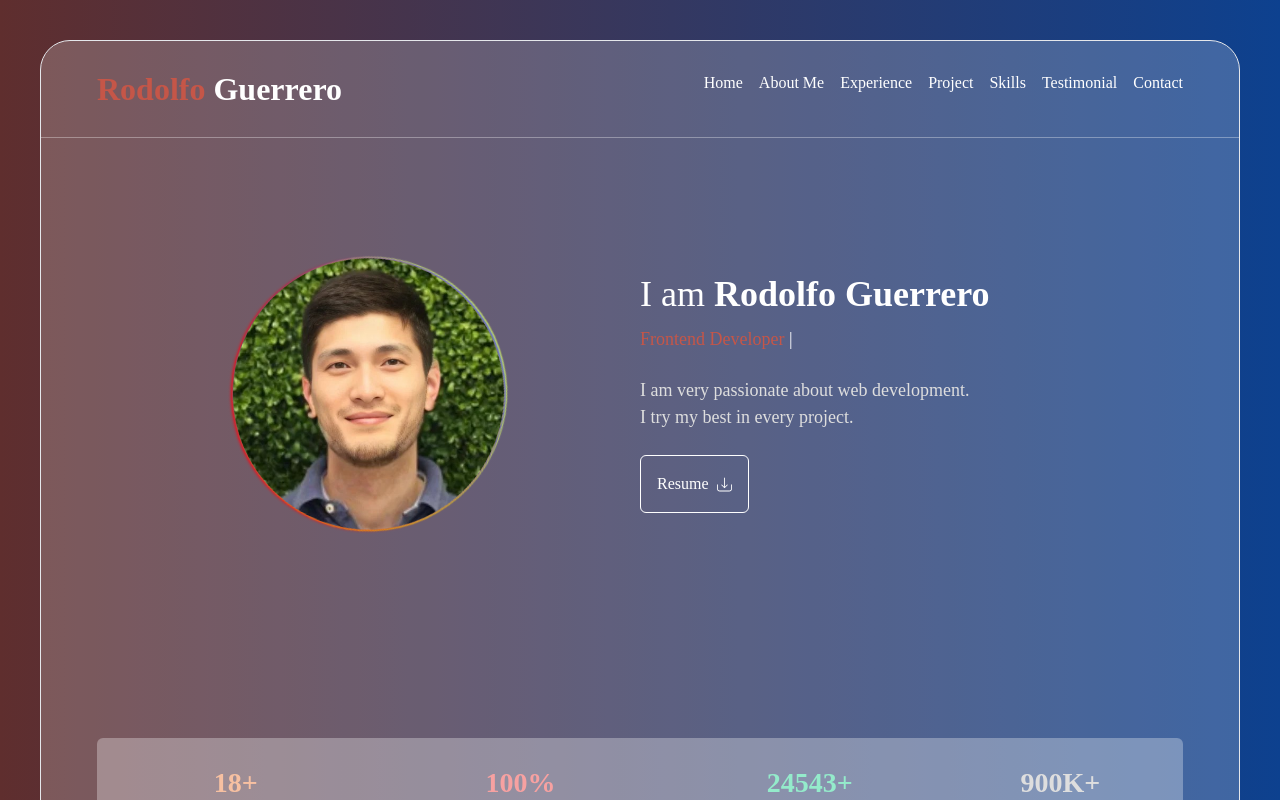
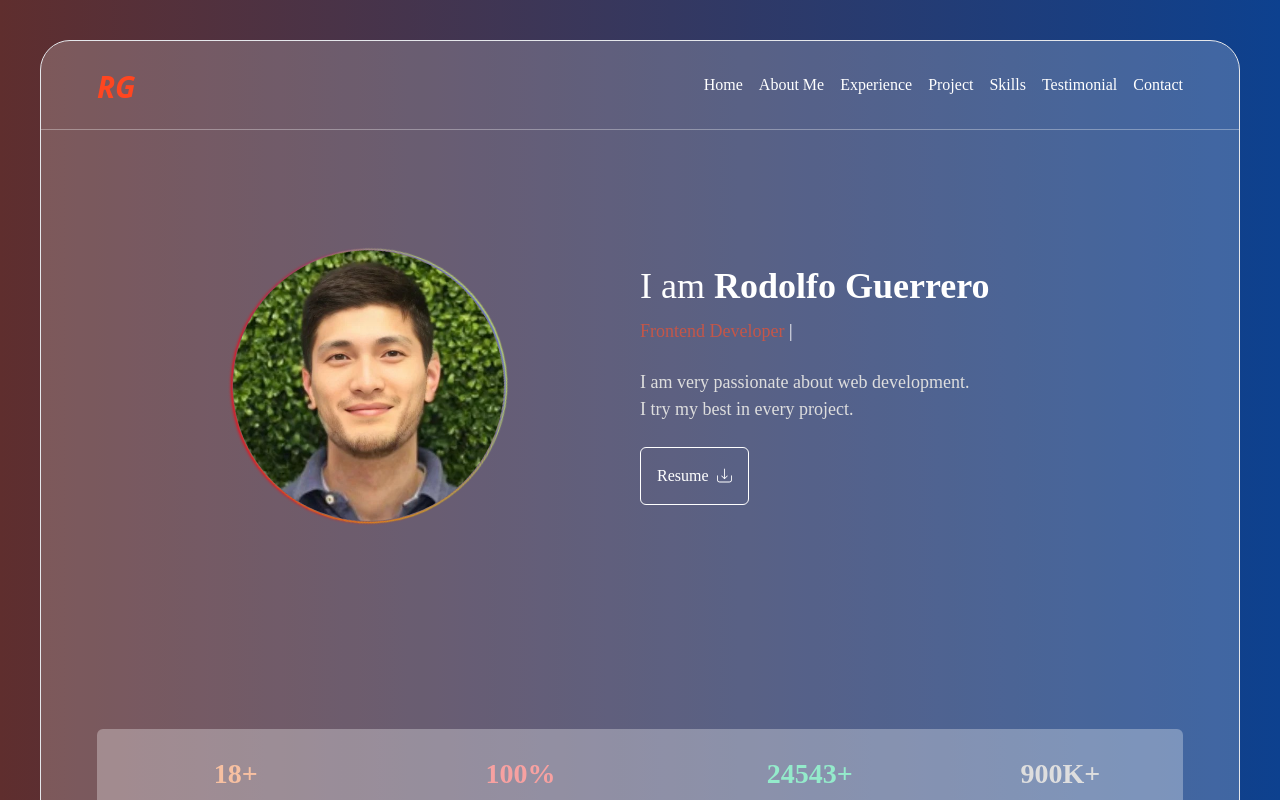
Before and after one commit to scar813710/Portfolio, a React (Create React App) app: page / in a window 1280 px wide. Shown: the top 800 px of the page. Built offline with nearby package versions, Linux system fonts and the light colour scheme.

Commit message:
update contact section

```diff
--- a/src/App.js
+++ b/src/App.js
@@ -16,7 +16,7 @@ function App() {
 
   useEffect(() => {
     const handleScroll = () => {
-      const isScrolled = window.scrollY > 0;
+      const isScrolled = window.scrollY > 40;
       setIsScrolled(isScrolled);
     };
 
@@ -28,7 +28,7 @@ function App() {
   }, []);
 
   return (
-    <div className="max-w-[1440px] mx-auto">
+    <div className="max-w-[1440px] mx-auto overflow-hidden">
       <div className="App my-10 border rounded-[30px] bg-white bg-opacity-20 sm:mx-10 lg:mb-0 mx-4">
         <Header />
         <div className={`md:px-14 px-7 ${isScrolled && ""}`}>
--- a/src/components/Header.jsx
+++ b/src/components/Header.jsx
@@ -72,13 +72,14 @@ const Header = () => {
       <nav
         className={`flex justify-between items-center py-6 lg:px-14 px-7 text-white border-b border-[#ffffff54] transition duration-500 ${
           isScrolled
-            ? "fixed top-0 left-0 right-0 bg-white bg-opacity-30  shadow-md 2xl:mx-auto sm:mx-10 mx-4 max-w-[1358px] z-50"
+            ? "fixed top-0 left-0 right-0 bg-black bg-opacity-70  shadow-md 2xl:mx-auto sm:mx-10 mx-4 max-w-[1358px] z-50"
             : "relative bg-transparent"
         }`}
       >
         <p className="text-white font-extrabold text-[32px] cursor-pointer flex">
-          <span className="text-[#c55648] "> Rodolfo </span> &nbsp;{" "}
-          <span className="hidden lg:block">Guerrero</span>
+          <img src="./favicon.svg" alt="Logo" width={40} height={40} />
+          {/* <span className="text-[#c55648] "> Rodolfo </span> &nbsp;{" "}
+          <span className="hidden lg:block">Guerrero</span> */}
         </p>
         {isMobileMenu && (
           <button
@@ -105,7 +106,7 @@ const Header = () => {
           } ${(!isSidebarVisible && isMobileMenu) ? "w-0 overflow-hidden" : "w-[40%]"}`}
         >
           {sections.map((section, index) => (
-            <li className="cursor-pointer relative pb-3 w-fit" key={index}>
+            <li className="cursor-pointer relative w-fit" key={index}>
               <Link
                 to={section.to}
                 spy={true}
--- a/src/components/Main/Contact.jsx
+++ b/src/components/Main/Contact.jsx
@@ -78,16 +78,17 @@ const Contact = () => {
             </div>
             <button
               type="submit"
-              className="w-full border border-white bg-white bg-opacity-0 hover:bg-opacity-30 text-white p-4 rounded-md my-8"
+              className="w-full border border-white bg-white bg-opacity-0 hover:bg-opacity-30 text-white p-4 rounded-md my-8 flex justify-center items-center gap-5"
             >
-              Send
+              <img src="./contacts/send-message-icon.svg" alt="" width={25} height={25} />
+              Send Message
             </button>
           </form>
           <div className="w-full">
             <div className="py-6">
               <ul className="flex mx-auto w-fit gap-12">
                 <li>
-                  <button>
+                  <a href="https://www.linkedin.com/in/rodolfo-guerrero-peinado">
                     <img
                       src="./contacts/iconmonstr-linkedin-3.svg"
                       alt="contacts"
@@ -95,7 +96,7 @@ const Contact = () => {
                       width={35}
                       height={35}
                     />
-                  </button>
+                  </a>
                 </li>
                 <li>
                   <a href="https://github.com/scar813710">
@@ -109,7 +110,7 @@ const Contact = () => {
                   </a>
                 </li>
                 <li>
-                  <button>
+                  <a href="mailto:rodolfguerr@gmail.com">
                     <img
                       src="./contacts/iconmonstr-email-10.svg"
                       alt="contacts"
@@ -117,10 +118,10 @@ const Contact = () => {
                       width={35}
                       height={35}
                     />
-                  </button>
+                  </a>
                 </li>
                 <li>
-                  <button>
+                  <a href="https://t.me/chainshifu">
                     <img
                       src="./contacts/iconmonstr-telegram-3.svg"
                       alt="contacts"
@@ -128,10 +129,10 @@ const Contact = () => {
                       width={35}
                       height={35}
                     />
-                  </button>
+                  </a>
                 </li>
                 <li>
-                  <button>
+                  <a href="https://discord.gg/1279986793160376425">
                     <img
                       src="./contacts/iconmonstr-discord-1.svg"
                       alt="contacts"
@@ -139,7 +140,7 @@ const Contact = () => {
                       width={35}
                       height={35}
                     />
-                  </button>
+                  </a>
                 </li>
               </ul>
             </div>
```
Also changed, not shown: public/contacts/send-message-icon.svg (added), public/favicon.svg (renamed from public/facivon.svg).
